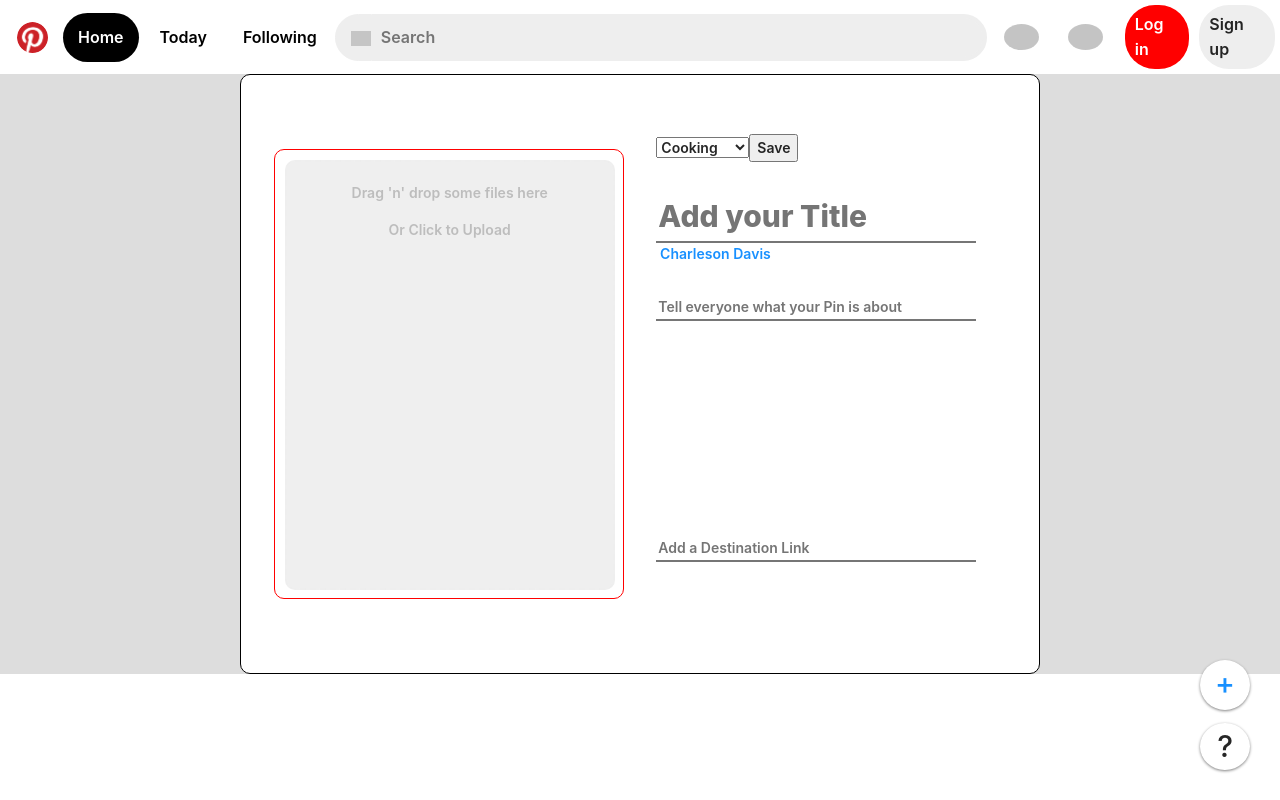
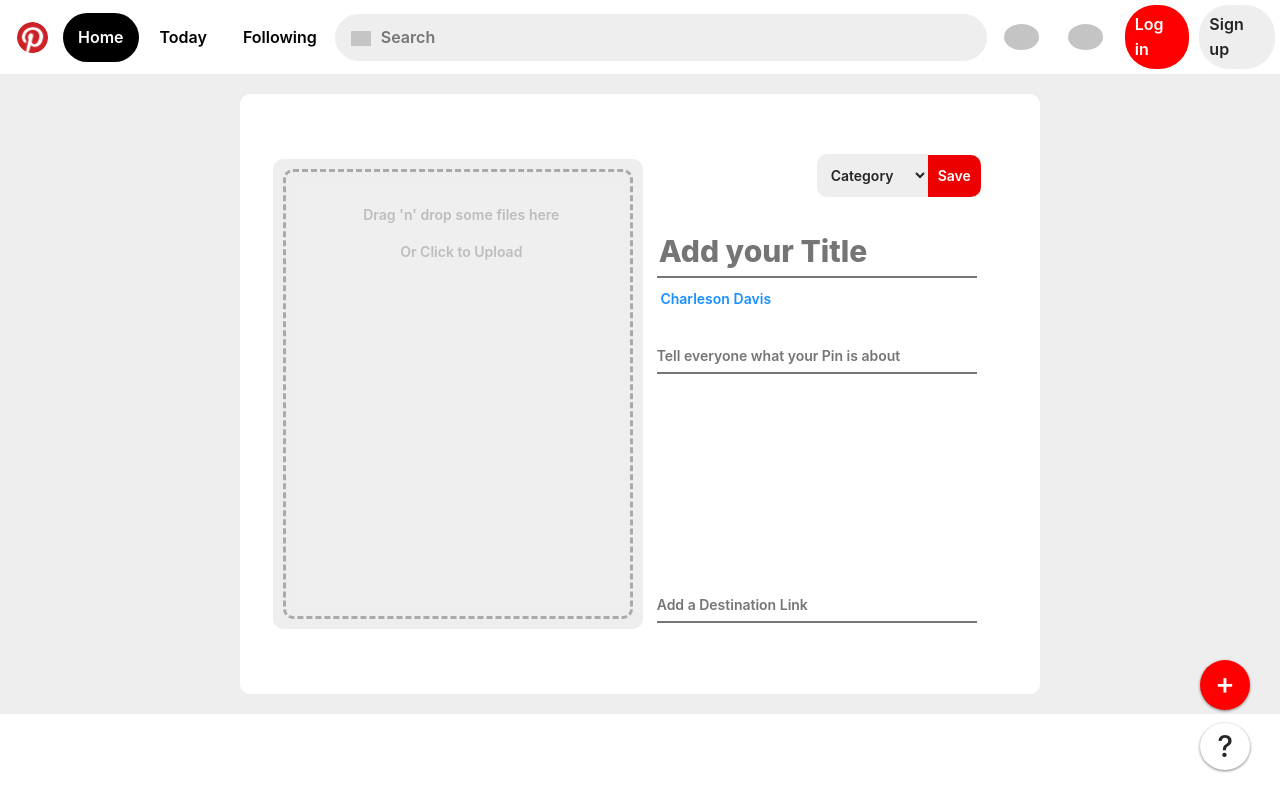
Before and after one commit to amal-biju/Pinterest-clone, a React (Create React App) app in the folder pinterest-clone-app/: page /pinbuilder in a window 1280 px wide. Built offline with nearby package versions, Linux system fonts and the light colour scheme; data requests are answered from the project's data file; grey boxes are pictures that could not be loaded.

Commit message:
View Pin and Completed basic styling

```diff
--- a/pinterest-clone-app/src/Components/Navbar/Navbar.jsx
+++ b/pinterest-clone-app/src/Components/Navbar/Navbar.jsx
@@ -90,6 +90,7 @@ const ProfileLink = styled.div`
 const Cross = styled.div`
     background-color : white;
     width:50px;
+    z-index : 1;
     height:50px;
     text-align: center;
     border-radius : 50%;
@@ -102,6 +103,7 @@ const Cross = styled.div`
 `;
 const Question = styled.div`
     background-color : white;
+    z-index : 1;
     padding : 0px 17px;
     border-radius : 50%;
     width : max-content;
@@ -148,7 +150,8 @@ class Navbar extends Component {
             position: "fixed",
             bottom: "90px",
             right: "30px",
-            boxShadow: "0px 1px 3px grey"
+            boxShadow: "0px 1px 3px grey",
+            zIndex : "1"
         }
         const myactivestyle={
             backgroundColor: "red",
@@ -188,7 +191,7 @@ class Navbar extends Component {
                             // <ProfileLink onClick={this.handleClick}>A</ProfileLink>
                             <Link to="/dashboard" style={{
                                 margin: 10,
-                                padding: 10
+                                padding: 10,
                             }}>CD</Link>
                         ) : (
                                 <>
@@ -198,10 +201,10 @@ class Navbar extends Component {
                             )
                     }
                 </NavbarWrapper>
-                <Link
+                <NavLink
                     style={mystyle}
                     activeStyle={myactivestyle}
-                    to="./pinbuilder">+</Link>
+                    to="./pinbuilder">+</NavLink>
                 <Question>?</Question>
             </>
         )
--- a/pinterest-clone-app/src/Context/DataContextProvider.jsx
+++ b/pinterest-clone-app/src/Context/DataContextProvider.jsx
@@ -38,8 +38,6 @@ class DataContextProvider extends Component {
                     },
                     {
                         "title":"Camping"
-                    },{
-                        "title":"Fashion"
                     }
                 ],
                 "age": "28",
@@ -96,6 +94,7 @@ class DataContextProvider extends Component {
         this.getTodayById = this.getTodayById.bind(this)
         this.getRandom = this.getRandom.bind(this)
         this.addpin = this.addpin.bind(this)
+        this.getPinById = this.getPinById.bind(this)
     }
 
     getRandom(){
@@ -275,14 +274,18 @@ class DataContextProvider extends Component {
         })
 
         return true
+    }
+    getPinById(id){
+        const{ pins }=this.state
 
+        const item=pins.find( data => data.id == id )
 
-
+        return item
     }
 
     render() {
         const { pins, isAuth, users,isSaved,savedIds,error,curruser,today,random,savedPins } = this.state
-        const { getPins, handleLogin ,getUsers,addSavedPins,handleLogout,handleSignup,getTodayById,getRandom,addpin} = this
+        const { getPins, handleLogin ,getUsers,addSavedPins,handleLogout,handleSignup,getTodayById,getRandom,addpin,getPinById} = this
         const value = {
             pins,
             getPins,
@@ -303,7 +306,8 @@ class DataContextProvider extends Component {
             random,
             getRandom,
             savedPins,
-            addpin
+            addpin,
+            getPinById
         }
         return (
             <DataContext.Provider value={value}>
--- a/pinterest-clone-app/src/Pages/AddPin.jsx
+++ b/pinterest-clone-app/src/Pages/AddPin.jsx
@@ -3,6 +3,33 @@ import styled from 'styled-components'
 import { DataContext } from '../Context/DataContextProvider'
 import { AddImage } from './Image'
 import styles from "./masonry.module.css"
+
+const Input = styled.input`
+    &:focus{
+        outline : none;
+        border-bottom : 2px solid blue;
+    }
+`;
+const SaveBtn = styled.button`
+    padding : 10px;
+    color : white;
+    background-color : #ed0000;
+    border : none;
+    border-radius : 0px 10px 10px 0px;
+    &:hover{
+        cursor : pointer;
+    }
+`;
+const WhiteDrop = styled.select`
+    padding : 12px 10px;
+    background-color : #eee;
+    border : none;
+    border-radius : 10px 0px 0px 10px;
+    &:focus{
+        outline : none;
+    }
+`;
+
 
 class AddPin extends Component {
     constructor(props) {
@@ -36,34 +63,39 @@ class AddPin extends Component {
         const { curruser } = this.context;
         console.log(curruser);
         return (
-            <div style={{width:"100%",height:"100%",backgroundColor:"#ddd"}}>
-                <div style={{ display: "flex", width: "800px", margin: "auto",justifyContent: "space-evenly", alignItems: "center", height: "600px", border: "1px solid black", borderRadius:"10px",backgroundColor:"#fff" }}>
-                    <div><AddImage/></div>
+            <div style={{width:"100%",height:"100%",backgroundColor:"#eee",padding:"20px"}}>
+                <div style={{ display: "flex", width: "800px",padding:"20px", margin: "auto",justifyContent: "space-evenly", alignItems: "center", height: "600px", border: "none", borderRadius:"10px",backgroundColor:"#fff" }}>
+                    <div style={{backgroundColor:"#eee",padding:"10px",borderRadius:"10px"}}><AddImage/></div>
                     <div style={{ width: "350px", height: "480px" }}>
-                        <div className={styles.select}>
-                            <select >
+                        <div className={styles.select} style={{marginLeft:"160px"}}>
+                            <WhiteDrop >
+                                <option value="">Category</option>
                             {
                                 curruser.saved?.map(pin => (
                                     <option value={pin.title}>{pin.title}</option>
                                 ))
                             }
+                                <option value="sports">Sports</option>
                                 <option value="dc">DC</option>
                                 <option value="marvel">Marvel</option>
-                            </select>
-                            <button onClick={this.handleSubmit}>Save</button></div>
+                                <option value="fashion">Fashion</option>
+                                <option value="modelling">Modelling</option>
+                            </WhiteDrop>
+                            <SaveBtn onClick={this.handleSubmit}>Save</SaveBtn>
+                        </div>
 
-                        <input
-                            style={{ borderWidth: "0 0 2px", fontSize: "30px", fontWeight: "800", maxWidth: "320px", marginTop: "30px" }}
+                        <Input
+                            style={{ borderWidth: "0 0 2px", fontSize: "30px", fontWeight: "800", maxWidth: "320px", marginTop: "30px",marginBottom:"10px" }}
                             type="text"
                             value={title}
                             name="title"
                             placeholder="Add your Title"
                             onChange={this.handleChange} />
                         <br />
-                        <div className={styles.dp}><img src={curruser.dp} alt="" srcset="" />
-                            <a> {curruser.name}</a></div>
-                        <input
-                            style={{ borderWidth: "0 0 2px", marginTop: "30px", maxWidth:"320px" }}
+                        <div className={styles.dp}><img src={curruser.dp} alt=""/>
+                            <a > {curruser.name} </a></div>
+                        <Input
+                            style={{ borderWidth: "0 0 2px", marginTop: "30px", maxWidth:"320px",padding:"5px 0px" }}
                             size="40"
                             type="text"
                             value={description}
@@ -71,8 +103,8 @@ class AddPin extends Component {
                             placeholder="Tell everyone what your Pin is about"
                             onChange={this.handleChange} />
                         <br />
-                        <input
-                            style={{ borderWidth: "0 0 2px", marginTop: "215px",maxWidth:"320px" }}
+                        <Input
+                            style={{ borderWidth: "0 0 2px", marginTop: "215px",maxWidth:"320px",padding:"5px 0px" }}
                             size="40"
                             type="link"
                             value={link}
--- a/pinterest-clone-app/src/Pages/Dashboard.jsx
+++ b/pinterest-clone-app/src/Pages/Dashboard.jsx
@@ -18,6 +18,7 @@ const ImageCard = styled.div`
 
 const Image = styled.img`
     width: 100%;
+    height : 300px;
     background-size : cover;
     border-radius  :20px;
 `;
--- a/pinterest-clone-app/src/Pages/Image.jsx
+++ b/pinterest-clone-app/src/Pages/Image.jsx
@@ -125,7 +125,7 @@ function AddImage(props) {
 
     if (files.length == 0) {
         return (
-            <div className="container" style={{width:"350px", height:"450px",border:"1px solid red",padding:"10px",borderRadius:"10px"}}>
+            <div className="container" style={{width:"350px", height:"450px",border:"3px dashed #aaa",padding:"10px",borderRadius:"10px"}}>
                 <div {...getRootProps({ style })} >
                     <input {...getInputProps()} />
                     <p>Drag 'n' drop some files here</p>
@@ -139,7 +139,7 @@ function AddImage(props) {
     }
     else {
         return (
-            <div className="container" style={{width:"350px", height:"450px",border:"1px solid red",padding:"10px",borderRadius:"10px"}}>
+            <div className="container" style={{width:"350px", height:"450px",border:"1px solid #ddd",padding:"10px",borderRadius:"10px"}}>
                 <aside style={thumbsContainer}>{thumbs}</aside>
             </div>
         );
--- /dev/null
+++ b/pinterest-clone-app/src/Pages/ViewPin.jsx
@@ -0,0 +1,110 @@
+import React, { Component } from "react"
+import { DataContext } from "../Context/DataContextProvider"
+import styles from "./ViewPin.module.css"
+import styled from 'styled-components';
+
+const GreyBtn = styled.button`
+    padding : 15px;
+    border : none;
+    width : 150px;
+    margin-right : 10px;
+    border-radius : 30px;
+    &:hover {
+        background-color : #ddd;
+        cursor : pointer;
+    }
+    &:focus {
+        outline : none;
+    }
+`;
+const RedBtn = styled.button`
+    padding : 15px;
+    border : none;
+    width : 150px;
+    color : white;
+    background-color : #ed0000;
+    border-radius : 30px;
+    &:hover {
+        cursor : pointer;
+    }
+    &:focus {
+        outline : none;
+    }
+`;
+const Details = styled.div`
+    padding : 20px;
+    & > div {
+        margin-bottom : 30px;
+    }
+`;
+
+class ViewPin extends Component {
+    constructor(props) {
+        console.log(props)
+        super(props)
+        console.log(props)
+        this.state = {
+            pin: ""
+        }
+    }
+
+    componentDidMount() {
+        this.setState((prev) => {
+            return {
+                loading: false
+            }
+        })
+        const { getPinById } = this.context
+        const { id } = this.props.match.params
+
+        console.log(this.props)
+        this.setState({
+            pin: getPinById(id),
+            loading: false
+        })
+    }
+
+    render() {
+        const { pin } = this.state
+        const {curruser}=this.context
+        console.log(pin)
+        if (!pin) {
+            return <h1 style={{textAlign:"center"}}>No product found</h1>
+        }
+        return (
+            <div style={{ width: "100%", height: "100%", backgroundColor: "white",padding:"10px" }}>
+                <div style={{ display: "flex", width: "800px", margin: "auto", boxShadow:"0px 2px 6px #bbb",justifyContent: "space-evenly", alignItems: "center", minHeight: "600px",maxHeight:"max-content", border: "none", borderRadius: "10px", backgroundColor: "#fff",overflow:"hidden" }}>
+                    <div>
+                        <img src={pin.img_url} alt="" srcset="" height="100%" width="400px" />
+                    </div>
+                    <Details>
+                        <div>
+                            <RedBtn onClick={this.handleSubmit}>Save</RedBtn>
+                        </div>
+                        <div>
+                            <h2>Photo by {pin.author}</h2>
+                            <div style={{maxWidth:"300px",color:"#aaa"}}>{pin.url}</div>
+                            <h1  style={{maxWidth:"300px"}}>{pin.description}</h1>
+                        </div>
+                        <div>
+                            <button style={{width:"100px", backgroundColor:"white",border:"none", borderBottom: "2px solid"}}>Photos</button>
+                            <button style={{width:"100px", backgroundColor:"white" ,border:"none", marginLeft:"20px",color:"grey"}}>Comments</button>
+                        </div>
+                        <div>
+                            <div style={{margin:"10px"}}>Tried this Pin?<br/>Add a photo to show how it went</div>
+                            <GreyBtn>Add Photo</GreyBtn>
+                            <GreyBtn>Follow</GreyBtn>
+                        </div>
+                    </Details>
+                </div>
+
+            </div>
+
+
+        )
+    }
+}
+
+ViewPin.contextType = DataContext
+
+export { ViewPin }
--- /dev/null
+++ b/pinterest-clone-app/src/Pages/ViewPin.module.css
@@ -0,0 +1,46 @@
+.dp{
+    margin-top:10px;
+    font-weight: 600;
+}
+.dp img{
+    height:40px;
+    width: 40px;
+    border-radius: 20px;
+}
+
+.select{
+    margin-left: 100px;
+    margin-top: 5px;
+
+}
+
+.select select{
+    height:35px ;
+    width: 170px;
+    background-color: #EFEFEF;
+    border: none;
+    border-top-left-radius: 7px;
+    border-bottom-left-radius: 7px;
+}
+
+.select select-selected{
+    background-color: DodgerBlue;
+}
+
+.select select-items{
+    height: 30px;
+}
+
+.select button{
+    height: 35px;
+    width: 60px;
+    background-color: red;
+    color: white;
+    font-weight: 750;
+    border-top-right-radius: 7px;
+    border-bottom-right-radius: 7px;
+}
+
+.select select option{
+    width: 50px;
+}
--- a/pinterest-clone-app/src/Routes/Routes.jsx
+++ b/pinterest-clone-app/src/Routes/Routes.jsx
@@ -6,18 +6,20 @@ import { DashBoard } from '../Pages/Dashboard'
 import { Today } from '../Pages/Today'
 import { TodayItem } from '../Pages/TodayItem'
 import { AddPin } from '../Pages/AddPin'
+import { ViewPin } from '../Pages/ViewPin'
 
 const Routes = () => {
     return (
         <div>
            <Route path="/" render={()=><Navbar />} />
            <Switch>
-                <Route path="/" exact render={()=><Home />} />
-                <Route path="/today" exact render={()=> <Today/> } />
-                <Route path="/today/:today_id" exact render={(props)=> <TodayItem {...props}/> }/>
-                <Route path="/following" exact render={()=><div style={{textAlign:"center"}}><img src="https://blog.apbbuilders.com/hubfs/Imported_Blog_Media/Blog%20Posts%20Featured%20Images/WIPAA-e1490930889545.jpg" alt="" width="100%"/></div>} />
-                <Route path="/dashboard" exact render={(props)=><DashBoard {...props}/>} />
-                <Route path="/pinbuilder" exact render={(props)=><AddPin {...props}/>} />
+                <Route path="/" exact render={(props) => <Home {...props} />} />
+                <Route path="/today" exact render={() => <Today />} />
+                <Route path="/today/:today_id" exact render={(props) => <TodayItem {...props} />} />
+                <Route path="/following" exact render={() => <div style={{ textAlign: "center" }}><img src="https://blog.apbbuilders.com/hubfs/Imported_Blog_Media/Blog%20Posts%20Featured%20Images/WIPAA-e1490930889545.jpg" alt="" width="100%" /></div>} />
+                <Route path="/dashboard" exact render={(props) => <DashBoard {...props} />} />
+                <Route path="/pinbuilder" exact render={(props) => <AddPin {...props} />} />
+                <Route path="/:id"  render={(props) => <ViewPin {...props} />} />
            </Switch>
         </div>
     )
```
Also changed, not shown: pinterest-clone-app/db.json (+32 -0 lines), pinterest-clone-app/src/Pages/Home.jsx (+8 -4 lines), 1 other file (tests, documents, lock files or other folders).
